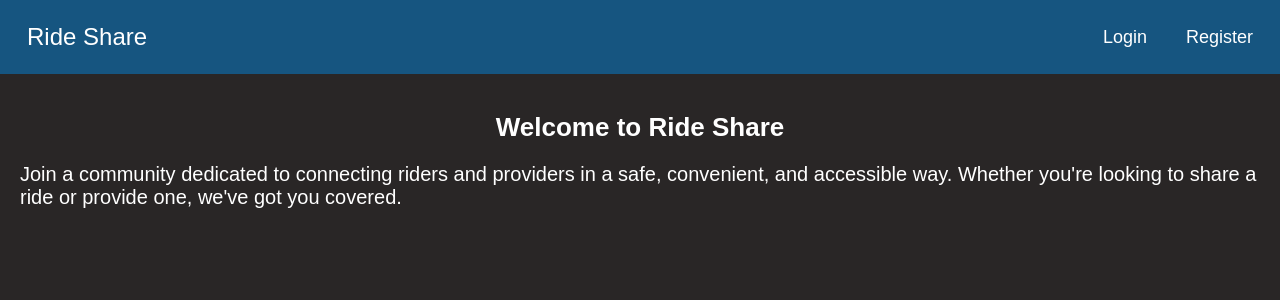
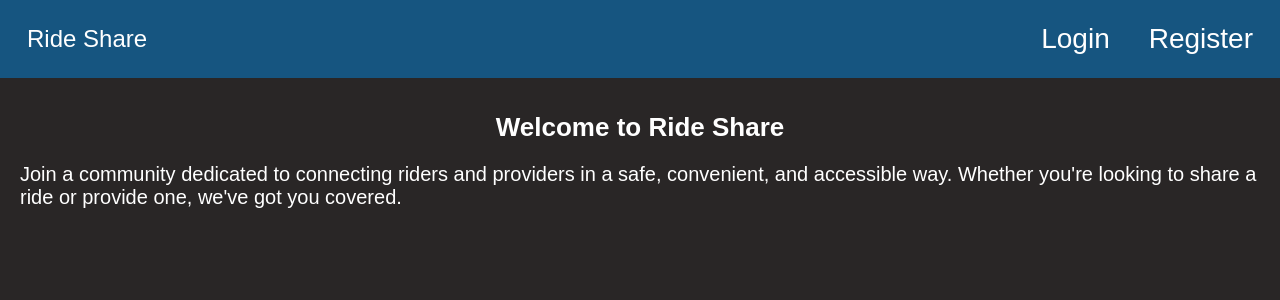
Before and after one commit to Kiran0343/ride-share, a Flask app: page / in a window 1280 px wide. Shown: the top 300 px of the page. Run offline with Flask 2, Linux system fonts and the light colour scheme.

```diff
--- a/app/static/style.css
+++ b/app/static/style.css
@@ -22,14 +22,17 @@
 .nav-left, .nav-right {
     display: flex; /* Align items within these sections using flexbox */
     align-items: center; /* Center items vertically within the flex containers */
+    font-size: 3em;
 }
 
 .menu-icon {
+    font-size: 1.5em;
     display: none; /* Hide the menu icon on larger screens */
 }
 
 .nav-right {
     gap: 15px; /* Add space between the items in the right section */
+    font-size: 1.5em;
 }
 
 body {
@@ -38,7 +41,7 @@ body {
 .nav-item {
     color: white;
     text-decoration: none;
-    font-size: 1.8em; /* Increased font size */
+    font-size: 2.4em; /* Increased font size */
     padding: 8px 12px;
     transition: background 0.3s ease;
 }
@@ -392,7 +395,7 @@ header {
 .nav-item {
     color: white;
     text-decoration: none;
-    font-size: 18px;
+    font-size: 24px;
 }
 
 main {
@@ -484,7 +487,7 @@ select {
     }
 
     .menu-icon {
-        font-size: 3em; /* Increase the font size for a larger hamburger icon */
+        font-size: 5em; /* Increase the font size for a larger hamburger icon */
         cursor: pointer; /* Change the cursor to pointer for better user experience */
         color: white; /* Change color to match your navbar or for better visibility */
         display: flex; /* Use flex to center align the icon if needed */
@@ -522,7 +525,7 @@ body {
 }
 
 .menu-icon {
-    font-size: 2em;
+    font-size: 4em;
     cursor: pointer;
     color: white;
     display: none; /* Show only on mobile */
@@ -532,12 +535,13 @@ body {
     display: flex;
     align-items: center;
     gap: 15px;
+    font-size: 24px;
 }
 
 .nav-item {
     color: white;
     text-decoration: none;
-    font-size: 18px;
+    font-size: 28px;
 }
 
 /* Responsive Styles */
@@ -563,7 +567,7 @@ body {
     }
 
     .nav-item {
-        font-size: 18px;
+        font-size: 24px;
         padding: 10px 0;
     }
 }
```
